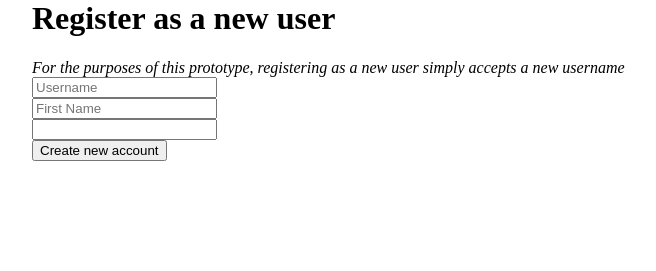
After one commit to bowdens/microsoft_III, a Flask app: template frontend/templates/user.html in a window 1280 px wide. The commit adds this page. Shown: the part 529-800 px from the top of the page, without its empty margins (68-724 px from the left). Run offline with Flask 2, Linux system fonts and the light colour scheme; the template is opened without the code that fills it, so the values that code supplies are empty.

```diff
--- a/backend/src/group_model.py
+++ b/backend/src/group_model.py
@@ -18,7 +18,7 @@ class GroupModel():
         return jsonify(name=self.name, location=self.location, description=self.description, course_code=self.course_code, max_capacity=self.max_capacity, time=self.time, attendees=self.attendees, id=self.id, convenor=self.convenor, privacy_level=self.privacy_level)
 
     def to_dict(self):
-        return {"name": self.name, "location": self.location, "description": self.description, "course_code": self.course_code, "max_capacity": self.max_capacity, "num_attending": self.num_attending()}
+        return {"name": self.name, "location": self.location, "description": self.description, "course_code": self.course_code, "max_capacity": self.max_capacity, "num_attending": self.num_attending(), "id": self.id, "privacy_level":self.privacy_level, "convenor":self.convenor}
 
     def add_user(self, user):
         if user in self.attendees:
--- a/frontend/templates/homepage.html
+++ b/frontend/templates/homepage.html
@@ -12,7 +12,7 @@ Filter Groups
 </div>
 
 {% for group in groups.values() %}
-<li><a href = "{{url_for('show_group', id = group['id'])}}">{{group['name']}}: {{group['num_attending']}}/{{group['max_capacity']}} Capacity</a></li><br>
+<li><a href = "{{url_for('show_group', id=group['id'])}}">{{group['name']}}: {{group['num_attending']}}/{{group['max_capacity']}} Capacity</a></li><br>
 {% endfor %}
 
 {% endblock %}
--- /dev/null
+++ b/frontend/templates/user.html
@@ -0,0 +1,15 @@
+{% extends 'base.html' %}
+
+{% block content %}
+
+<h1>Register as a new user</h1>
+<i>For the purposes of this prototype, registering as a new user simply accepts a new username</i>
+
+<form method="post">
+    <input type="text" name="username"  placeholder="Username"><br>
+    <input type="text" name="fname" placeholder="First Name"><br>
+    <input type="text" name="lname" placehodler="LastName"><br>
+    <input type="submit" value="Create new account">
+</form>
+
+{% endblock %}
```
Also changed, not shown: frontend/routes.py (+9 -7 lines).
